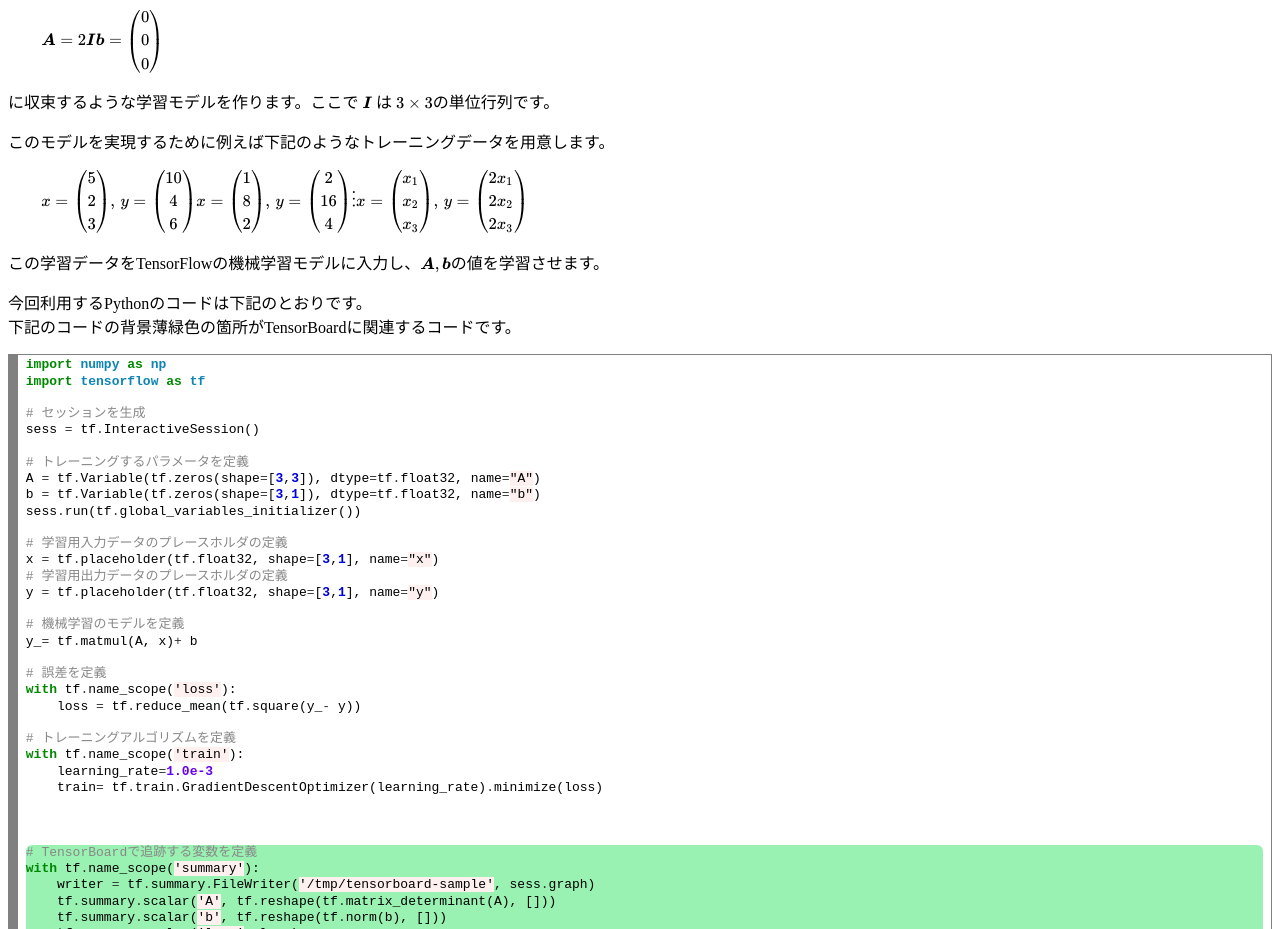
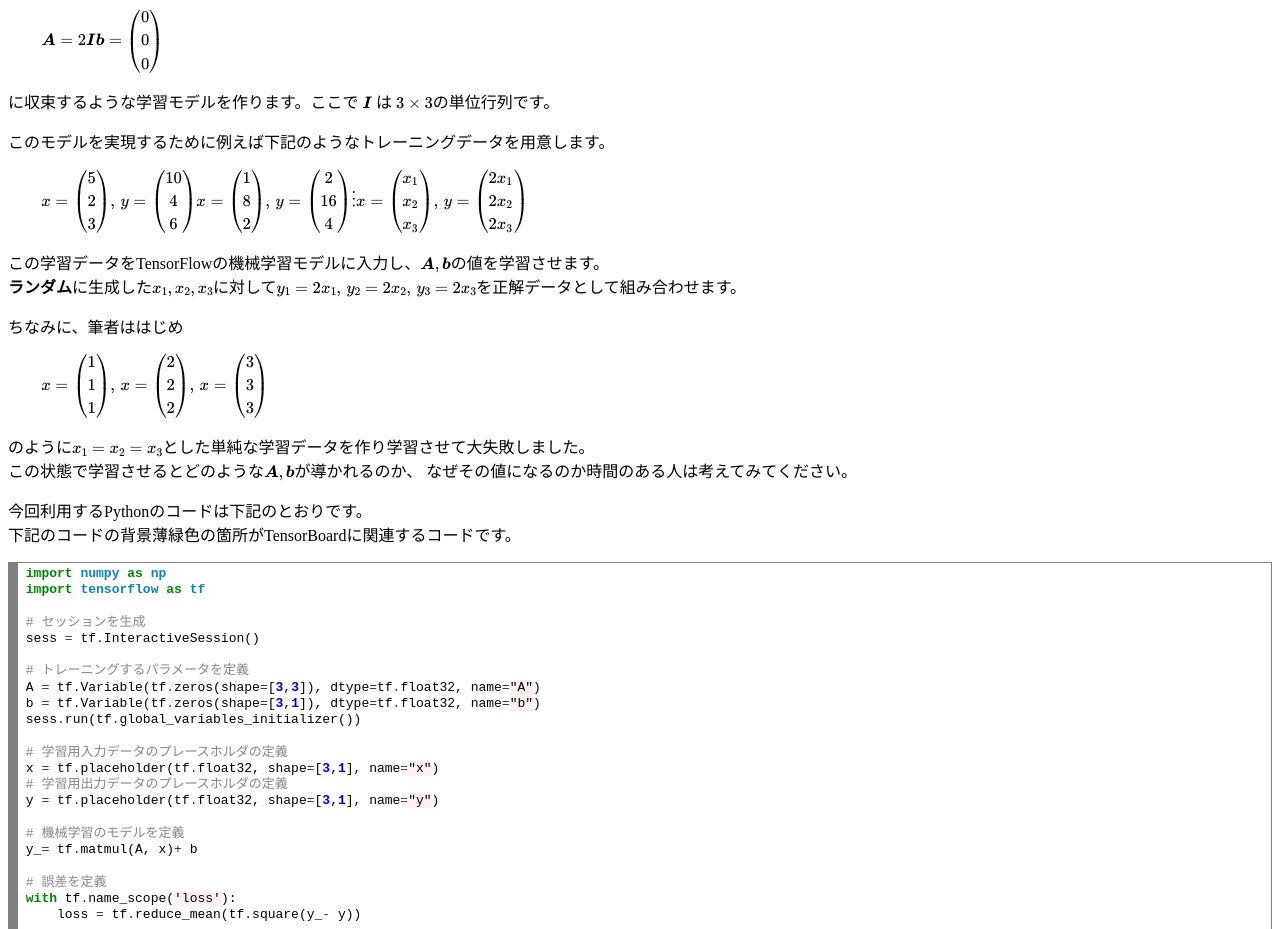
Before and after one commit to Hinaser/Machine-Learning, a website: page src/html/articles/how-to-use-tensorboard.pug in a window 1280 px wide. Shown: the part 2340-3269 px from the top of the page. Drawn offline with nearby package versions, Linux system fonts and the light colour scheme; some packages are replaced by stand-ins of ours; files that its build step writes are made by us from their sources; a script that the page names is missing; files whose address does not match are found by name.

Commit message:
Edited how-to-use-tensorboard page

```diff
--- a/src/html/articles/how-to-use-tensorboard.pug
+++ b/src/html/articles/how-to-use-tensorboard.pug
@@ -90,6 +90,21 @@ article.main-article(data-page='how-to-use-tensorboard')
       | y = \left(\begin{array}{c} 2x_1\\2x_2\\2x_3 \end{array} \right)
       | $$
       | この学習データをTensorFlowの機械学習モデルに入力し、$\boldsymbol{A}, \boldsymbol{b}$の値を学習させます。
+      br
+      strong
+        | ランダム
+      | に生成した$x_1,x_2,x_3$に対して$y_1=2x_1,\, y_2=2x_2,\, y_3=2x_3$を正解データとして組み合わせます。
+    p
+      | ちなみに、筆者ははじめ
+      | $$
+      | x = \left(\begin{array}{c} 1\\1\\1 \end{array} \right),\,
+      | x = \left(\begin{array}{c} 2\\2\\2 \end{array} \right),\,
+      | x = \left(\begin{array}{c} 3\\3\\3 \end{array} \right)
+      | $$
+      | のように$x_1 = x_2 = x_3$とした単純な学習データを作り学習させて大失敗しました。
+      br
+      | この状態で学習させるとどのような$\boldsymbol{A}, \boldsymbol{b}$が導かれるのか、
+      | なぜその値になるのか時間のある人は考えてみてください。
 
     p
       | 今回利用するPythonのコードは下記のとおりです。
```
Also changed, not shown: docs/how-to-use-tensorboard.html.
